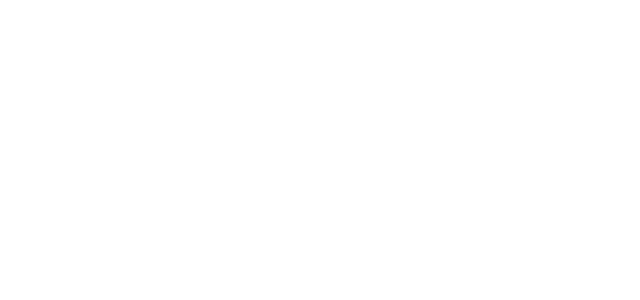
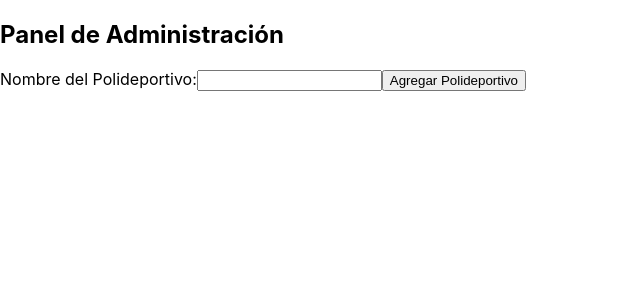
Before and after one commit to jesusaguero/tecsite_admin, a React (Create React App) app in the folder admin-frontend/: page / in a window 1280 px wide. Before the commit this address had no page. Shown: the top 300 px of the page, without its empty margins (0-640 px from the left). Built offline with nearby package versions, Linux system fonts and the light colour scheme.

Commit message:
renderización

```diff
--- a/admin-frontend/src/App.js
+++ b/admin-frontend/src/App.js
@@ -4,7 +4,7 @@
   return (
     <Router>
       <Routes>
-      <Route path="/admin" element={<AdminPanel />} />
+      <Route path="/" element={<AdminPanel />} />
       </Routes>
     </Router>
   );
--- a/admin-frontend/src/components/AdminPanel.js
+++ b/admin-frontend/src/components/AdminPanel.js
@@ -4,9 +4,7 @@
   const [nombrePolideportivo, setNombrePolideportivo] = useState('');
 
   const handleAgregarPolideportivo = () => {
-    // Lógica para enviar la información del nuevo polideportivo al servidor
     console.log('Agregar polideportivo:', nombrePolideportivo);
-    // Puedes usar Axios u otra biblioteca para enviar la solicitud al servidor
   };
 
   return (
@@ -25,7 +23,6 @@
           Agregar Polideportivo
         </button>
       </form>
-      {/* Puedes agregar aquí una tabla u otros elementos para mostrar y gestionar polideportivos existentes */}
     </div>
   );
 };
```
Also changed, not shown: admin-frontend/src/setupTests.js (deleted, +0 -5 lines), 1 other file (tests, documents, lock files or other folders).
